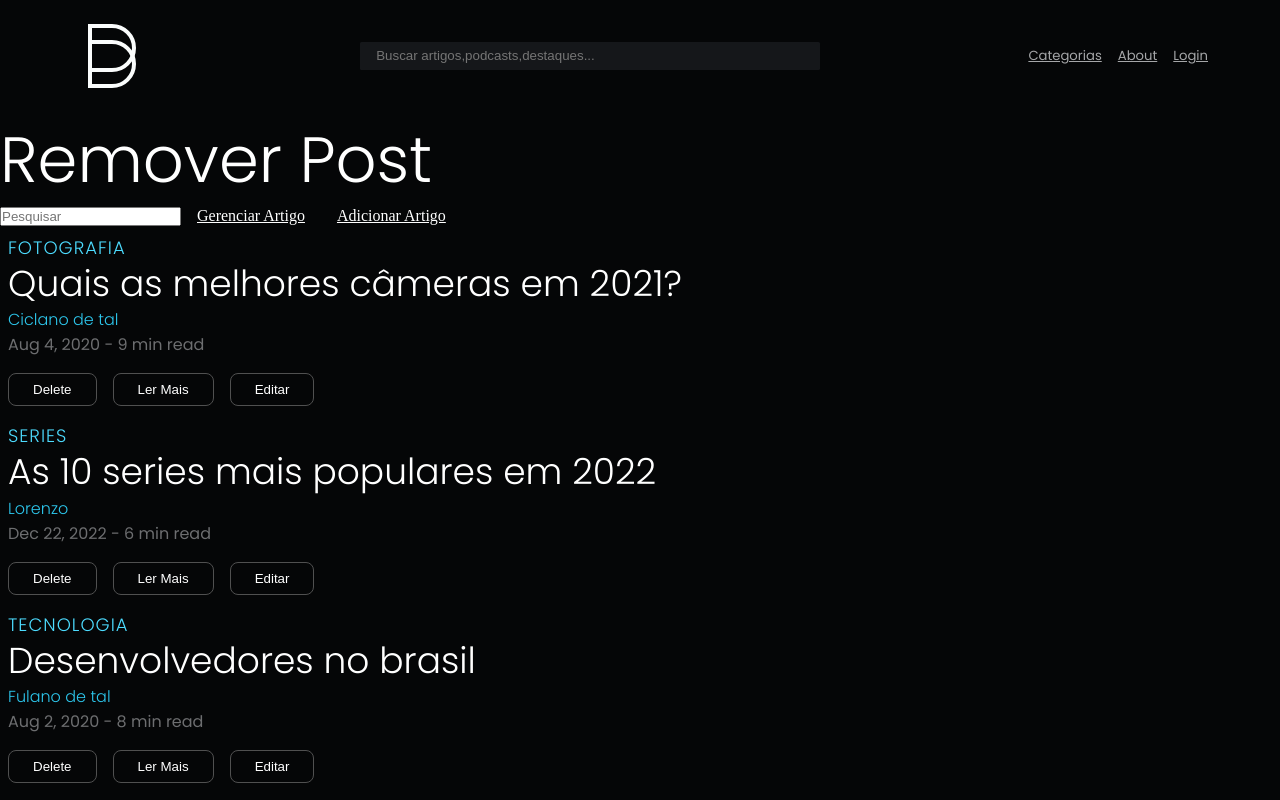
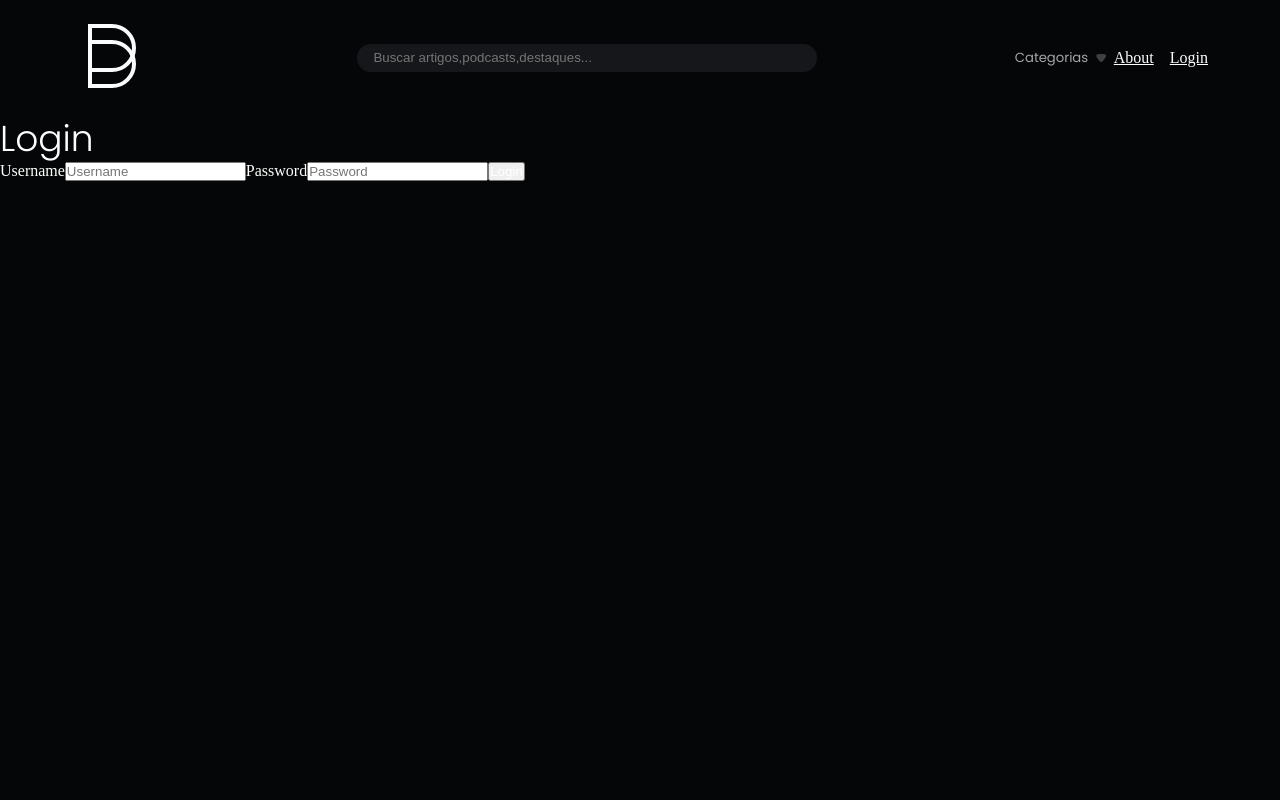
Before and after one commit to WilliamsWallace-dev/Blog, a React (Create React App) app: page /gerenciarPosts in a window 1280 px wide. Shown: the top 800 px of the page. Built offline with nearby package versions, Linux system fonts and the light colour scheme; data requests are answered from the project's data file.

Commit message:
Add pesquisa de Artigos e categorias

```diff
--- a/db.json
+++ b/db.json
@@ -2,58 +2,58 @@
   "posts": [
     {
       "id": 2,
-      "category": "Fotografia",
+      "category": "FOTOGRAFIA",
       "title": "Quais as melhores câmeras em 2021?",
       "resume": "Post 1 Lorem ipsum dolor sit amet, consectetur adipiscing elit, sed do eiusmod tempor incididunt ut labore et dolore magna aliqua. Ut enim ad minim veniam, quis nostrud exercitation ullamco laboris nisi ut aliquip ex ea commodo consequat.",
       "description": "Post 1 Lorem ipsum dolor sit amet, consectetur adipiscing elit, sed do eiusmod tempor incididunt ut labore et dolore magna aliqua. Ut enim ad minim veniam, quis nostrud exercitation ullamco laboris nisi ut aliquip ex ea commodo consequat.Post 1 Lorem ipsum dolor sit amet, consectetur adipiscing elit, sed do eiusmod tempor incididunt ut labore et dolore magna aliqua. Ut enim ad minim veniam, quis nostrud exercitation ullamco laboris nisi ut aliquip ex ea commodo consequat.",
       "author": "Ciclano de tal",
       "date": "Aug 4, 2020",
       "time": "9 min read",
-      "like" : 0
+      "like": 0
     },
     {
       "id": 3,
-      "category": "Series",
+      "category": "SERIES",
       "title": "As 10 series mais populares em 2022",
       "resume": "Post 1 Lorem ipsum dolor sit amet, consectetur adipiscing elit, sed do eiusmod tempor incididunt ut labore et dolore magna aliqua. Ut enim ad minim veniam, quis nostrud exercitation ullamco laboris nisi ut aliquip ex ea commodo consequat.",
       "description": "Post 1 Lorem ipsum dolor sit amet, consectetur adipiscing elit, sed do eiusmod tempor incididunt ut labore et dolore magna aliqua. Ut enim ad minim veniam, quis nostrud exercitation ullamco laboris nisi ut aliquip ex ea commodo consequat.Post 1 Lorem ipsum dolor sit amet, consectetur adipiscing elit, sed do eiusmod tempor incididunt ut labore et dolore magna aliqua. Ut enim ad minim veniam, quis nostrud exercitation ullamco laboris nisi ut aliquip ex ea commodo consequat.",
       "author": "Lorenzo",
       "date": "Dec 22, 2022",
       "time": "6 min read",
-      "like" : 0
+      "like": 0
     },
     {
       "id": 5,
-      "category": "Tecnologia",
+      "category": "TECNOLOGIA",
       "title": "Desenvolvedores no brasil",
       "resume": "Vagas para desenvolvedores nas melhores empresas do Vale do Silício. As melhores empresas dos EUA contratam desenvolvedores da Turing. Salário mais alto. 100% remoto.",
       "description": "Post 1 Lorem ipsum dolor sit amet, consectetur adipiscing elit, sed do eiusmod tempor incididunt ut labore et dolore magna aliqua. Ut enim ad minim veniam, quis nostrud exercitation ullamco laboris nisi ut aliquip ex ea commodo consequat.Post 1 Lorem ipsum dolor sit amet, consectetur adipiscing elit, sed do eiusmod tempor incididunt ut labore et dolore magna aliqua. Ut enim ad minim veniam, quis nostrud exercitation ullamco laboris nisi ut aliquip ex ea commodo consequat.",
       "author": "Fulano de tal",
       "date": "Aug 2, 2020",
       "time": "8 min read",
-      "like" : 0
+      "like": 0
     },
     {
       "id": 6,
-      "category": "Emprego",
+      "category": "EMPREGO",
       "title": "Desenvolvedores no Brasil",
       "resume": "Vagas para desenvolvedores nas melhores empresas do Vale do Silício. As melhores empresas dos EUA contratam desenvolvedores da Turing. Salário mais alto. 100% remoto.",
       "description": "Post 1 Lorem ipsum dolor sit amet, consectetur adipiscing elit, sed do eiusmod tempor incididunt ut labore et dolore magna aliqua. Ut enim ad minim veniam, quis nostrud exercitation ullamco laboris nisi ut aliquip ex ea commodo consequat.Post 1 Lorem ipsum dolor sit amet, consectetur adipiscing elit, sed do eiusmod tempor incididunt ut labore et dolore magna aliqua. Ut enim ad minim veniam, quis nostrud exercitation ullamco laboris nisi ut aliquip ex ea commodo consequat.",
       "author": "Fulano de tal",
       "date": "Aug 2, 2020",
       "time": "8 min read",
-      "like" : 0
+      "like": 0
     },
     {
       "id": 7,
-      "category": "Jogos",
+      "category": "JOGOS",
       "title": "Ultimos jogos lancados em 2022",
       "resume": "O ano de 2022 ainda reserva vários grandes lançamentos de games ... Nintendo Switch Sports, nova versão do jogo que fez sucesso no Wii,",
       "description": "Post 1 Lorem ipsum dolor sit amet, consectetur adipiscing elit, sed do eiusmod tempor incididunt ut labore et dolore magna aliqua. Ut enim ad minim veniam, quis nostrud exercitation ullamco laboris nisi ut aliquip ex ea commodo consequat.Post 1 Lorem ipsum dolor sit amet, consectetur adipiscing elit, sed do eiusmod tempor incididunt ut labore et dolore magna aliqua. Ut enim ad minim veniam, quis nostrud exercitation ullamco laboris nisi ut aliquip ex ea commodo consequat.",
       "author": "Fulano de tal",
       "date": "Aug 2, 2020",
       "time": "8 min read",
-      "like" : 0
+      "like": 0
     }
   ],
   "users": [
@@ -64,5 +64,22 @@
       "name": "Administrador",
       "login": false
     }
+  ],
+  "categories": [
+    {
+      "id": "TECNOLOGIA"
+    },
+    {
+      "id": "JOGOS"
+    },
+    {
+      "id": "EMPREGO"
+    },
+    {
+      "id": "SERIES"
+    },
+    {
+      "id": "FUTEBOL"
+    }
   ]
 }
--- a/src/components/Formulario/addPost.js
+++ b/src/components/Formulario/addPost.js
@@ -1,21 +1,18 @@
 import api from "../../services/api"
 import { useEffect,useState,useContext } from "react";
+import Main from "../../pages/Main";
+import {BlogContext} from "../../context/blog"
 
-import {BlogContext} from "../../context/blog"
 
 
 const AddPost = ()=>{
 
-  const {posts,setPosts} = useContext(BlogContext);
-
-
-
- console.log("renderizei Form ")
-
-
+  const {posts,setPosts,userOn,categories,setCategories} = useContext(BlogContext);
 
   let formulario = [];
 
+  //Funções
+  //Função Adicionar Post
   const add = ()=>{
         document.querySelectorAll(".formulario-container input").forEach((element,index)=>{
           formulario[index] = element.value
@@ -27,7 +24,7 @@ const AddPost = ()=>{
           formulario = [...formulario,element.value]
           element.value = "";
         })
-        console.log(formulario)
+
         api.post('/posts', {
         id : posts.length + 1 ,
         category: `${formulario[0]}`,
@@ -39,7 +36,6 @@ const AddPost = ()=>{
         description: `${formulario[6]}`
         })
         .then(function (response) {
-          console.log(response);
           setPosts([...posts,{
             id : posts.length + 1 ,
         category: `${formulario[0]}`,
@@ -50,12 +46,46 @@ const AddPost = ()=>{
         resume: `${formulario[5]}`,
         description: `${formulario[6]}`
         }])
+
         })
         .catch(function (error) {
           console.log(error);
         });
   }
+  //Função Adicionar Categoria
+  const addCategory = (e)=>{
+    let newCategory = e.target.previousSibling.value.toUpperCase();
+    api.post('/categories',{ id: `${newCategory}`} )
+      .then(function (response) {
+        console.log(response)
+        setCategories([...categories,{ id: `${newCategory}`}])
+      })
+      .catch(function (error) {
+        console.log(error)
+        if(error.request.status === 404)
+          alert("Categoria Existente! Insira uma nova categoria.")
+      });
+  }
+  const removeCategory = (e)=>{
+    let removeCategory = e.target.previousSibling.value;
+    setCategories(categories.filter((category)=> category.id !== removeCategory))
+    api.delete(`/categories/${removeCategory}`)
+    .then((response)=>{
+      console.log(response)
+    })
+    .catch((error)=> {
+      if(error.request.status === 404)
+        alert("Categoria não encontrada!")
+    })
+  }
 
+
+
+
+
+  if(!userOn || userOn === "Error"){
+    return(<></>)
+  }else{
     return (
       <>
       <h1>AddPost</h1>
@@ -79,8 +109,39 @@ const AddPost = ()=>{
         </form>
       <button className="" type="button" onClick={add} >Enviar</button>
       </section>
+
+      <h1>AddCategoria</h1>
+      <section className="formulario-container">
+      <label id="Category">Category</label>
+          <input type="text" placeholder="Category" id="Category"></input>
+          <button className="" type="button" onClick={addCategory} >Adicionar</button>
+            <select style={{color:"green"}} id="categories" name="categories">
+              {
+                categories.map((category,index)=>{
+                  console.log(index)
+                  if(index === 0){
+                    return(
+                      <>
+                      <option selected style={{color:"red"}} value={category.id}  >{category.id}</option>
+                      </>
+                    )
+                  }else{
+                    return(
+                      <>
+                      <option style={{color:"red"}} value={category.id}>{category.id}</option>
                       </>
                     )
                   }
 
+                })
+              }
+            </select>
+          <button className="" type="button" onClick={removeCategory} >Remover</button>
+      </section>
+      </>
+    )
+  }
+
+}
+
 export default AddPost;
--- a/src/components/Formulario/gerenciarPost.js
+++ b/src/components/Formulario/gerenciarPost.js
@@ -7,7 +7,7 @@ import {BlogContext} from "../../context/blog"
 
 const GerenciarPost = ()=>{
 
-  const {posts,setPosts} = useContext(BlogContext);
+  const {posts,setPosts,userOn} = useContext(BlogContext);
   const [update,setUpdate] = useState([]);
 
   //Função para Ler mais sobre o Post
@@ -129,7 +129,9 @@ const GerenciarPost = ()=>{
   }
 
 
-
+  if(!userOn || userOn === "Error"){
+    return(<></>)
+  }else{
     return (
       <>
 
@@ -208,5 +210,6 @@ const GerenciarPost = ()=>{
       </>
     )
   }
+}
 
 export default GerenciarPost;
--- a/src/components/Header/index.js
+++ b/src/components/Header/index.js
@@ -4,27 +4,64 @@ import { useContext } from "react";
 import { BlogContext } from "../../context/blog";
 
 const Header = () => {
+
   //Deletar
-  console.log("renderizei Header")
+  console.log("renderizei Header");
+
+
 
   //Dados
-  const {userOn} = useContext(BlogContext);
-
+  const {userOn,posts,search,setSearch,categories} = useContext(BlogContext);
+  console.log(categories);
   //Funções
-  const ActiveMenuUse = ()=>{
-    document.querySelector(".nav-menu-user").classList.toggle("active-nav-menu-user");
+  //Limpar Pesquisa
+  const CleanSearch = ()=>{
+    setSearch([]);
+    document.querySelector(".header-search input").value = "";
   }
 
+  //Pesquisa de Posts
+  const SearchPost = (e)=>{
+    if(e.keyCode == 13){
+      let inputText = document.querySelector(".header-search input").value;
+      inputText = inputText.split(" ").filter((e)=>e.length > 2)
+      let postsSearch = [];
+      inputText.forEach((element,index) => {
+        posts.forEach((post)=>{
+          if(post.title.split(" ").filter((e) => e.length > 2 && e.toUpperCase() == element.toUpperCase()).length !== 0 )
+          postsSearch = [...postsSearch,post];
+        })
+      })
+      setSearch(postsSearch);
+    }
+  }
 
+  //Ativar Menu do Usuário
+  const ActiveMenuUse = (e)=>{
+    e.target.nextSibling.classList.toggle("active-nav-menu");
+  }
   //return JSX
   if(!userOn || userOn === "Error"){
     return (
       <>
         <section className="container header-container">
-          <img src={logo} alt="Logo do Blog"></img>
-          <input type="text" name="search" placeholder="Buscar artigos,podcasts,destaques..."></input>
+          <Link to="/"><img src={logo} alt="Logo do Blog" onClick={CleanSearch}></img></Link>
+          <div className="header-search">
+            <input type="search" placeholder="Buscar artigos,podcasts,destaques..." onKeyUp={SearchPost} ></input>
+          </div>
           <div className="nav-link-container">
-            <Link className="p-1 nav-link" to="/">Categorias</Link>
+          <button className=" nav-button button-user" onClick={ActiveMenuUse}>Categorias</button>
+            <div className="nav-menu nav-menu-category">
+              {
+                categories.map((category,index)=>{
+                  return(
+                  <>
+                    <a key={index} className="nav-element">{category.id}</a>
+                  </>
+                  )
+                })
+              }
+            </div>
             <Link className="p-1 nav-link" to="/">About</Link>
             <Link className="p-1 nav-link" to="/login">Login</Link>
           </div>
@@ -37,15 +74,28 @@ const Header = () => {
       <>
       <>
         <section className="container header-container">
-          <img src={logo} alt="Logo do Blog"></img>
-          <input type="text" name="search" placeholder="Buscar artigos,podcasts,destaques..."></input>
+          <img className="logo" src={logo} alt="Logo do Blog"></img>
+          <div className="header-search">
+            <input type="search" name="search" placeholder="Buscar artigos,podcasts,destaques..." onChange = {SearchPost} ></input>
+          </div>
           <div className="nav-link-container">
-            <Link className="p-1 nav-link" to="/">Categorias</Link>
+            <button className=" nav-button button-user" onClick={ActiveMenuUse}>Categorias</button>
+            <div className="nav-menu nav-menu-category">
+              {
+                categories.map((category,index)=>{
+                  return(
+                  <>
+                    <a key={index} className="nav-element">{category.id}</a>
+                  </>
+                  )
+                })
+              }
+            </div>
             <Link className="p-1 nav-link" to="/">About</Link>
-            <button className=" nav-button" onClick={ActiveMenuUse}>{userOn.name}</button>
-            <div className="nav-menu-user">
-              <Link className="nav-link" to="/gerenciarPosts">Gerenciar Posts</Link>
-              <a className="nav-link">Logout</a>
+            <button className=" nav-button button-user" onClick={ActiveMenuUse}>{userOn.name}</button>
+            <div className="nav-menu nav-menu-user">
+              <Link className="nav-element" to="/gerenciarPosts">Gerenciar Posts</Link>
+              <a className="nav-element">Logout</a>
             </div>
           </div>
         </section>
--- a/src/components/HeaderForm/index.js
+++ b/src/components/HeaderForm/index.js
@@ -1,6 +1,15 @@
 import {Link, Outlet} from "react-router-dom";
+import FormLogin from "../FormLogin/index"
+import {useContext} from "react"
+import { BlogContext } from "../../context/blog";
 
 function HeaderForm () {
+
+  const {userOn} = useContext(BlogContext);
+
+  if(!userOn || userOn === "Error"){
+    return (<FormLogin></FormLogin>)
+  }else{
   return(
   <>
   <section>
@@ -13,6 +22,7 @@ function HeaderForm () {
   </>
 
   )
+  }
 }
 
 export default HeaderForm;
--- a/src/components/Post/index.html
+++ /dev/null
@@ -1 +0,0 @@
-<img src="../../svg/logo.svg" alt="">
--- a/src/css/sass/_layout.scss
+++ b/src/css/sass/_layout.scss
@@ -11,31 +11,25 @@
 
 
   padding: 8px 24px;
-  input{
+
+  .header-search input{
+
     line-height: 1.7rem;
     padding: 0px 1rem;
     min-width: 460px;
 
     background: $black-light;
     border: none;
-    border-radius: .1rem;
+    border-radius: 1rem;
 
-    // &::placeholder::before{
-    //   content: " adsda";
-    //   color: white;
-    //   display: inline-block;
-    //   width: 15px;
-    //   height: 15px;
+    }
 
-    // }
-  }
-  button{
+    .button-user{
     background : transparent;
     border : none;
     font-family: "Poppins";
     color: $gray-7;
     font-size: 0.825rem;
-    // border: 1px solid red;
 
     &::after{
       content: "";
@@ -54,7 +48,7 @@
   .nav-link-container{
     display: flex;
     position: relative;
-    .nav-link{
+    .nav-element{
       font-family: "Poppins";
       color: $gray-7;
       font-size: 0.825rem;
@@ -66,7 +60,7 @@
         opacity: .7;
       }
     }
-    .nav-menu-user{
+    .nav-menu{
       display: flex;
       flex-direction: column;
 
@@ -87,7 +81,7 @@
       }
     }
 
-    .active-nav-menu-user{
+    .active-nav-menu{
       max-width:100%;
       max-height:100px;
       padding: .5rem .8rem;
--- a/src/css/style.css
+++ b/src/css/style.css
@@ -681,22 +681,22 @@ body {
   align-items: center;
   padding: 8px 24px;
 }
-.header-container input {
+.header-container .header-search input {
   line-height: 1.7rem;
   padding: 0px 1rem;
   min-width: 460px;
   background: #15171a;
   border: none;
-  border-radius: 0.1rem;
+  border-radius: 1rem;
 }
-.header-container button {
+.header-container .button-user {
   background: transparent;
   border: none;
   font-family: "Poppins";
   color: #a5a6a8;
   font-size: 0.825rem;
 }
-.header-container button::after {
+.header-container .button-user::after {
   content: "";
   display: inline-block;
   background-image: url("../svg/Arrow-Down.svg");
@@ -710,17 +710,17 @@ body {
   display: flex;
   position: relative;
 }
-.header-container .nav-link-container .nav-link {
+.header-container .nav-link-container .nav-element {
   font-family: "Poppins";
   color: #a5a6a8;
   font-size: 0.825rem;
   cursor: pointer;
   transition: 0.5s ease;
 }
-.header-container .nav-link-container .nav-link:hover {
+.header-container .nav-link-container .nav-element:hover {
   opacity: 0.7;
 }
-.header-container .nav-link-container .nav-menu-user {
+.header-container .nav-link-container .nav-menu {
   display: flex;
   flex-direction: column;
   position: absolute;
@@ -731,10 +731,10 @@ body {
   overflow: hidden;
   transition: 0.3s ease-in-out;
 }
-.header-container .nav-link-container .nav-menu-user .nav-link {
+.header-container .nav-link-container .nav-menu .nav-link {
   padding: 0.25rem 0;
 }
-.header-container .nav-link-container .active-nav-menu-user {
+.header-container .nav-link-container .active-nav-menu {
   max-width: 100%;
   max-height: 100px;
   padding: 0.5rem 0.8rem;
--- a/src/pages/Main/index.js
+++ b/src/pages/Main/index.js
@@ -6,7 +6,7 @@ import {useContext} from "react"
 
 const Main = ()=>{
 
-  const {posts,setPosts} = useContext(BlogContext);
+  const {posts,setPosts,search} = useContext(BlogContext);
 
   // window.onload = creatMain;
 
@@ -20,8 +20,7 @@ const Main = ()=>{
   //   }
 
 
-
-
+  if(search.length === 0){
     return(
       <>
       <section className="container mt-8">
@@ -41,6 +40,29 @@ const Main = ()=>{
       </section>
       </>
     )
+  }else{
+    return(
+      <>
+      <section className="container mt-8">
+        <h1>Articles</h1>
+        <div className="article-container mx-1">
+          {
+            search.map((post)=>{
+              return(
+              <Post key = {post.id} id={post.id} category = {post.category} title = {post.title} date = {post.date} time = {post.time} author = {post.author} like = {post.like}>
+                {post.resume}
+              </Post>
+              )
+            })
+          }
+
+        </div>
+      </section>
+      </>
+    )
+  }
+
+
 }
 
 export default Main;
```
Also changed, not shown: src/context/blog.js (+15 -1 lines), 1 other file (tests, documents, lock files or other folders). Lines whose indentation alone changed are shown as unchanged.
